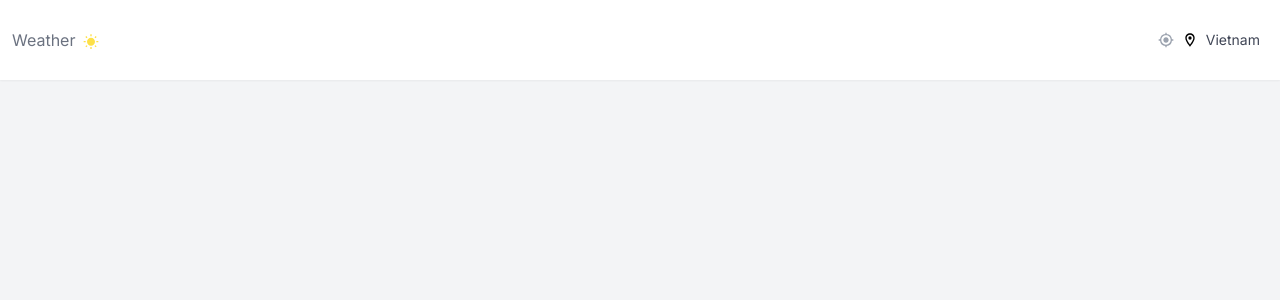
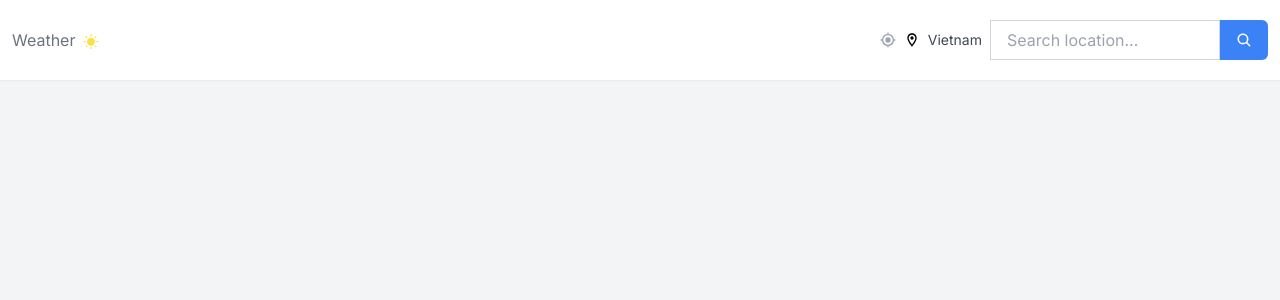
Before and after one commit to tronglacnhue/weather_app, a Next.js app: page / in a window 1280 px wide. Shown: the top 300 px of the page. Built offline with nearby package versions, Linux system fonts and the light colour scheme.

Commit message:
build Navbar

```diff
--- a/src/components/Navbar.tsx
+++ b/src/components/Navbar.tsx
@@ -1,10 +1,20 @@
-import React from "react";
+'use client'
+
+import React, { useState } from "react";
 import { MdOutlineLocationOn, MdWbSunny } from "react-icons/md";
 import { MdOutlineMyLocation } from "react-icons/md";
+import SearchBox from "./SearchBox";
 
 type Props = {};
 
 export default function Navbar({}: Props ) {
+  const [value, setValue] = useState("");
+  const handleChange = (e) => {
+    setValue(e.target.value);
+  }
+  const handleSubmit = () => {
+    console.log(value);
+  }
   return(
     <nav className="shadow-sm sticky top-0 left-0 z-50 bg-white" >
       <div className="h-[80px]      w-full     flex      justify-between items-center max-w-7x1 px-3 mx-auto" >
@@ -17,7 +27,9 @@
         <MdOutlineMyLocation className="text-2x1 text-gray-400 hover:opacity-80 cursor-pointer" />
         <MdOutlineLocationOn className="text-3x1"/>
         <p className="text-slate-900/80 text-sm">Vietnam</p>
-        <div></div>
+        <div>
+          <SearchBox value={value} onChange={handleChange} onSubmit={handleSubmit}/>
+        </div>
         </section>
       </div>
     </nav>
--- a/src/components/SearchBox.tsx
+++ b/src/components/SearchBox.tsx
@@ -1,5 +1,31 @@
+'use client'
 import React from "react";
+import { IoSearch } from "react-icons/io5";
 
-type Props = {}
 
-export default function
+type Props = {
+  value: string;
+  onChange: React.ChangeEventHandler<HTMLInputElement> | undefined;
+  onSubmit: React.FormEventHandler<HTMLFormElement> | undefined;
+};
+
+export default function SearchBox(props: Props ) {
+  const handleSubmit = () => {
+    props.onSubmit;
+  }
+
+  return(
+    <form onSubmit={props.onSubmit} className="flex relative items-center  justify-center h-10">
+      <input
+        type="text"
+        placeholder="Search location... "
+        onChange={props.onChange}
+        value={props.value}
+        className="px-4 py-2 w-[230px] border border-gray-300 rounded-1-md focus:outline-none focus:border-blue-500 h-full"
+        />
+      <button className="px-4 py-[9px] bg-blue-500 text-white rounded-r-md focus:outline-none hover:bg-blue-600 h-full">
+        <IoSearch />
+      </button>
+    </form>
+  );
+}
```
